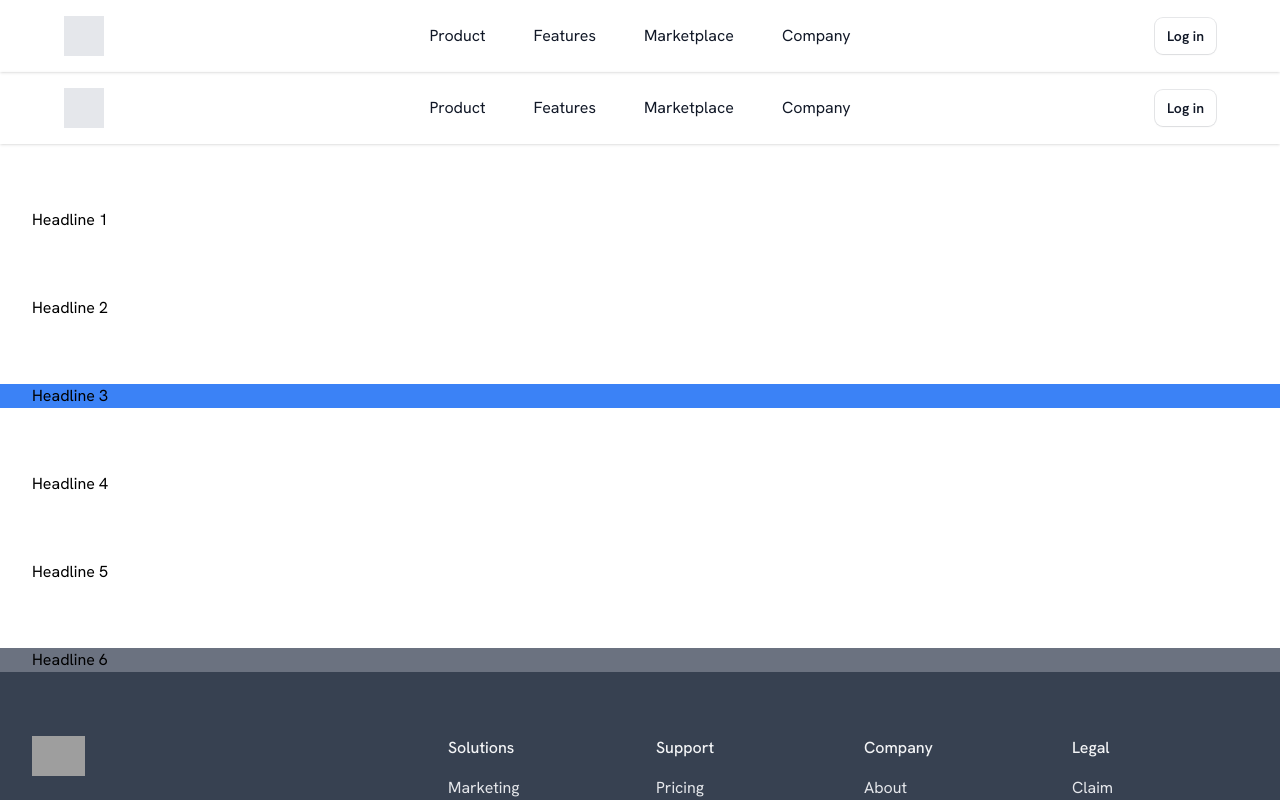
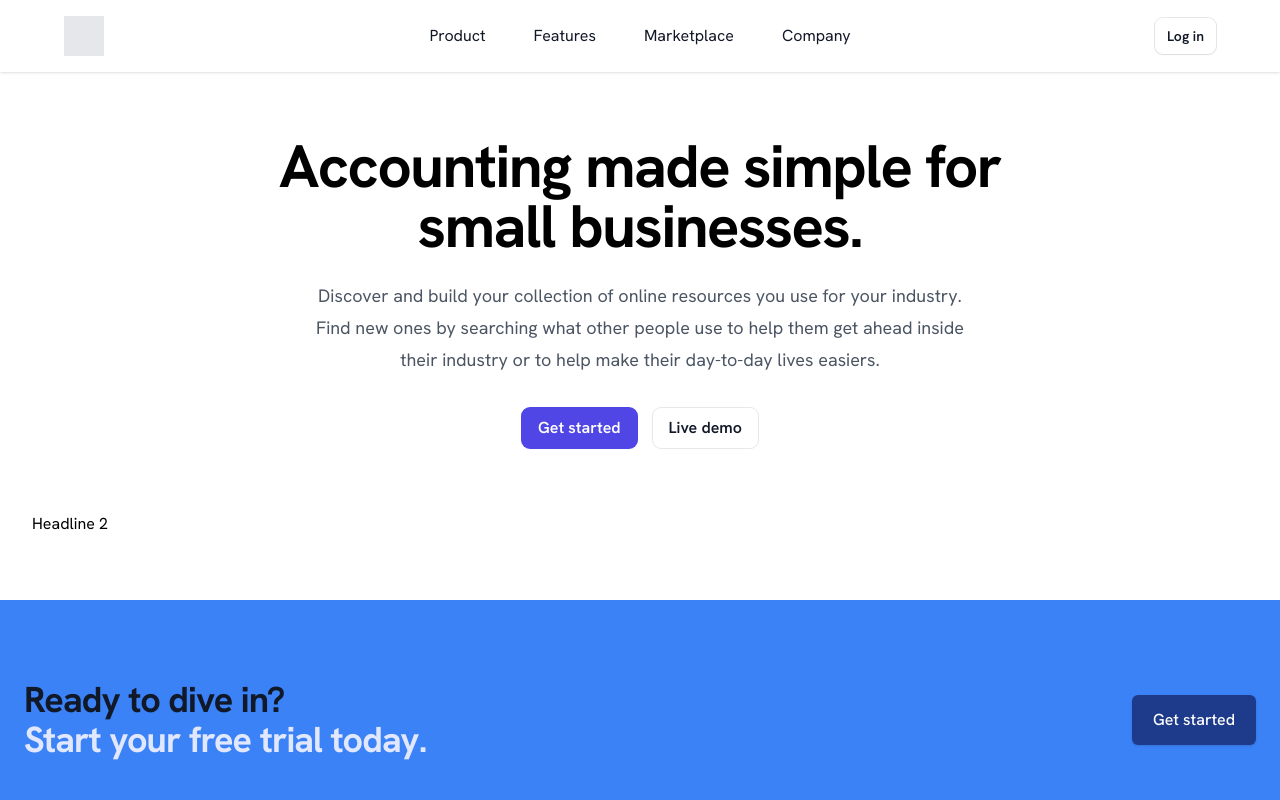
Before and after one commit to Justin-Bento/marker, a Next.js app: page / in a window 1280 px wide. Shown: the top 800 px of the page. Built offline with nearby package versions, Linux system fonts and the light colour scheme; grey boxes are pictures that could not be loaded.

Commit message:
moved sections to main page

```diff
--- a/pages/index.tsx
+++ b/pages/index.tsx
@@ -1,24 +1,44 @@
-import Appbar from "../components/Appbar";
-import Footer from "../components/Footer";
+import Head from "next/head";
+import Link from "next/link";
 
 export default function Home() {
   return (
     <>
-      <Appbar />
+      <Head>
+        <title>Marker</title>
+      </Head>
       <main className="space-y-16 mt-16">
         <section className="mx-auto max-w-7xl sm:px-6 lg:px-8">
-          <h1 className="">Headline 1</h1>
-          <p className=""></p>
+          <h1 className="text-4xl font-bold tracking-tight sm:text-center sm:text-6xl mx-auto max-w-3xl">
+            Accounting made simple for  small businesses.
+          </h1>
+          <p className="mt-6 text-lg leading-8 text-gray-600 sm:text-center mx-auto max-w-prose">
+            Discover and build your collection of online resources you use for
+            your industry. Find new ones by searching what other people use to
+            help them get ahead inside their industry or to help make their
+            day-to-day lives easiers.
+          </p>
+          <div className="mt-8 flex gap-x-4 sm:justify-center">
+            <Link
+              href="/login"
+              className="inline-block rounded-lg bg-indigo-600 px-4 py-1.5 text-base font-semibold leading-7 text-white shadow-sm ring-1 ring-indigo-600 hover:bg-indigo-700 hover:ring-indigo-700"
+            >
+              Get started
+            </Link>
+            <Link
+              href="/discover"
+              className="inline-block rounded-lg px-4 py-1.5 text-base font-semibold leading-7 text-gray-900 ring-1 ring-gray-900/10 hover:ring-gray-900/20"
+            >
+              Live demo
+            </Link>
+          </div>
         </section>
         <section className="mx-auto max-w-7xl sm:px-6 lg:px-8">
           <h2 className="">Headline 2</h2>
           <p className=""></p>
         </section>
         <section className="bg-blue-500">
-          <div className="mx-auto max-w-7xl sm:px-6 lg:px-8">
-            <h3 className="">Headline 3</h3>
-            <p className=""></p>
-          </div>
+          <Example />
         </section>
         <section className="mx-auto max-w-7xl sm:px-6 lg:px-8">
           <h4 className="">Headline 4</h4>
@@ -29,13 +49,31 @@ export default function Home() {
           <p className=""></p>
         </section>
         <section className="bg-gray-500">
-          <div className="mx-auto max-w-7xl sm:px-6 lg:px-8">
-            <h6 className="">Headline 6</h6>
-            <p className=""></p>
-          </div>
+          <Example />
         </section>
       </main>
-      <Footer />
     </>
   );
 }
+export function Example() {
+  return (
+    <div className="mx-auto max-w-7xl py-20 px-4 sm:px-6 lg:flex lg:items-center lg:justify-between">
+      <h2 className="text-3xl font-bold tracking-tight text-gray-900 md:text-4xl">
+        <span className="block">Ready to dive in?</span>
+        <span className="block text-indigo-100">
+          Start your free trial today.
+        </span>
+      </h2>
+      <div className="mt-8 flex lg:mt-0 lg:flex-shrink-0">
+        <div className="inline-flex rounded-md shadow">
+          <a
+            href="#"
+            className="inline-flex items-center justify-center rounded-md border border-transparent bg-blue-900 px-5 py-3 text-base font-medium text-white hover:bg-blue-800"
+          >
+            Get started
+          </a>
+        </div>
+      </div>
+    </div>
+  );
+}
```
